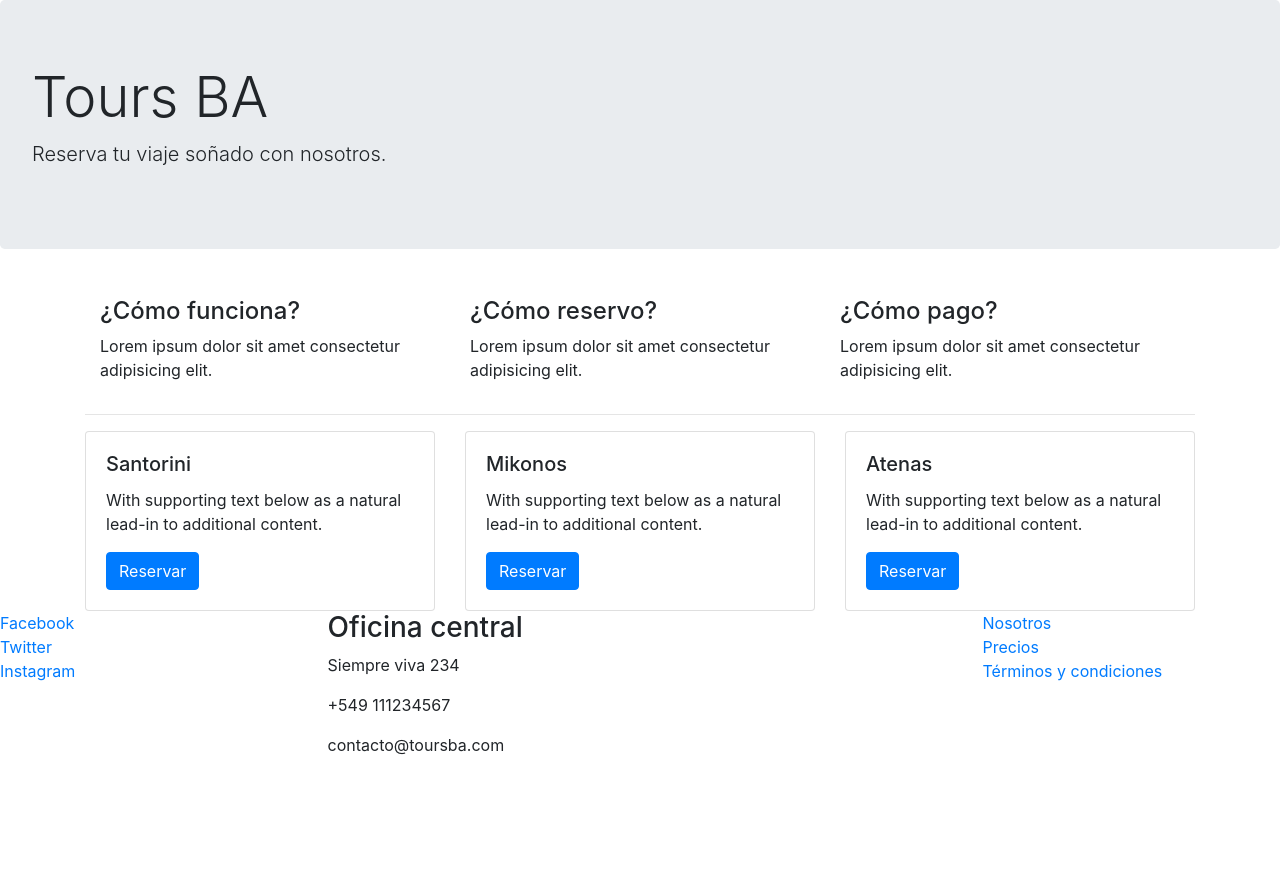
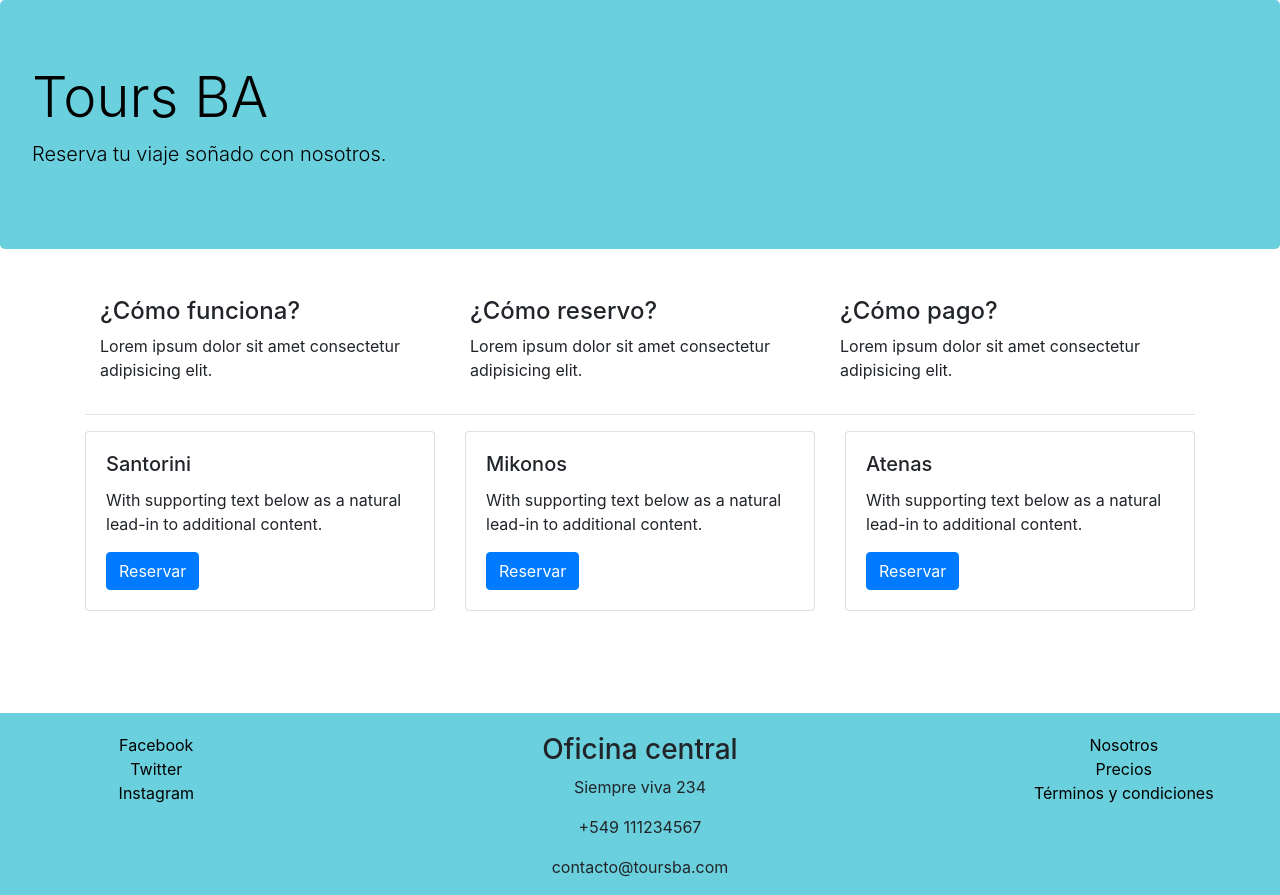
Before and after one commit to pevescarol/toursba, a website: page index.html in a window 1280 px wide. Before the commit the page ends 800 px from the top, so only its background shows below. Drawn offline with nearby package versions, Linux system fonts and the light colour scheme.

Commit message:
se agrego la hoja de estilos

```diff
--- /dev/null
+++ b/css/main.css
@@ -0,0 +1,36 @@
+* {
+    padding: 0;
+    margin: 0;
+    box-sizing: border-box;
+}
+
+.jumbotron {
+    background-color: rgb(107, 208, 221);
+    color: #000;
+}
+
+footer {
+    padding: 20px 10px 0 10px;
+    background-color:rgb(107, 208, 221);
+    margin-bottom: 0;
+    margin-top: 8%;
+    overflow: hidden;
+}
+
+.center {
+    text-align: center;
+}
+
+a {
+    color: #000;
+}
+
+footer a:hover {
+    color: rgb(157, 75, 233);
+    text-decoration: none;
+}
+
+.card:hover {
+    transform: scale(1.1);
+    transition: .4s;
+}
--- a/index.html
+++ b/index.html
@@ -4,6 +4,7 @@
     <meta charset="utf-8">
     <meta name="viewport" content="width=device-width, initial-scale=1, shrink-to-fit=no">
     <link rel="stylesheet" href="node_modules/bootstrap/dist/css/bootstrap.min.css">
+    <link rel="stylesheet" href="./css/main.css">
     <title>ToursBA</title>
   </head>
   <body>
```
